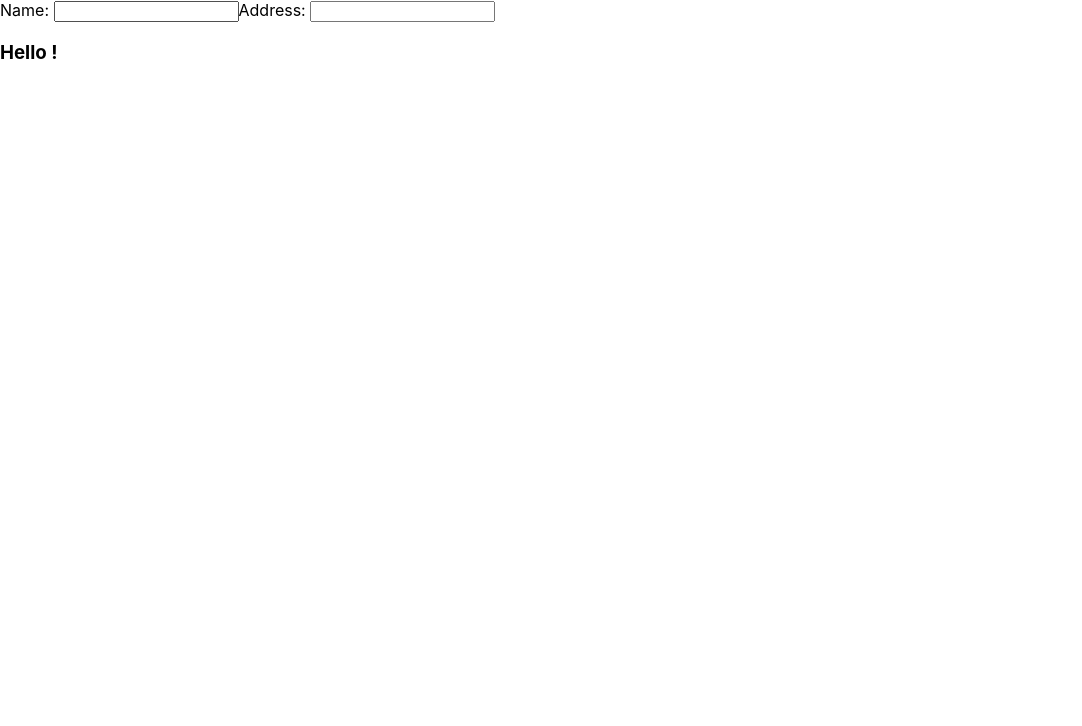
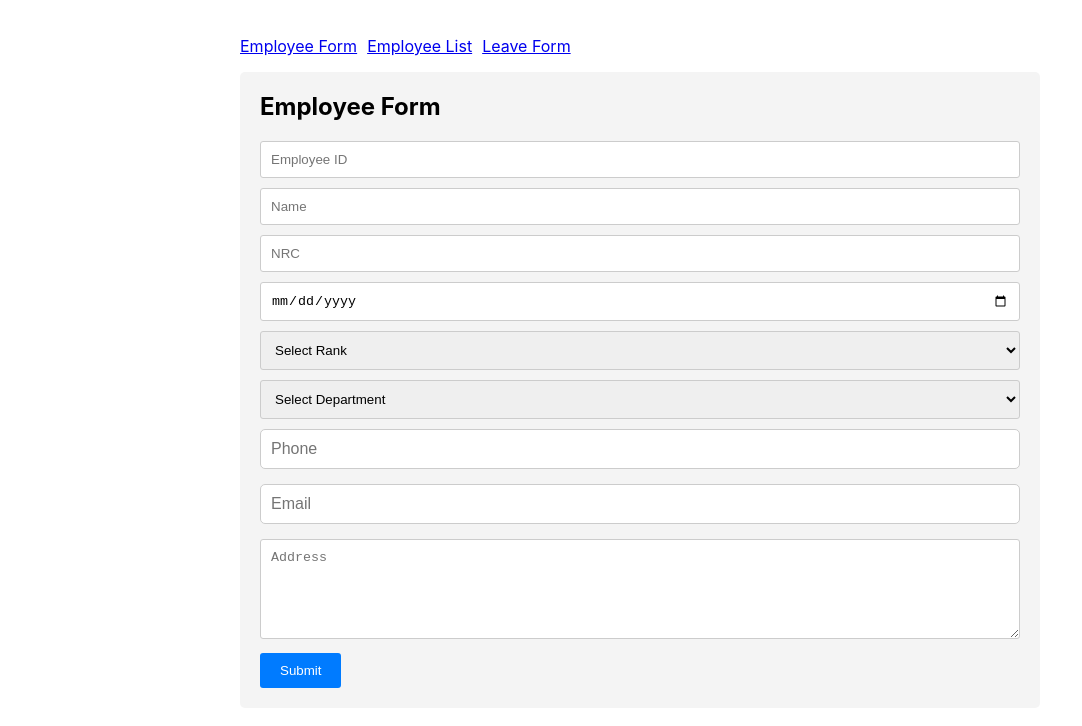
Before and after one commit to AungYeZawDev/react_class, a React (Create React App) app: page / in a window 1280 px wide. Shown: the top 726 px of the page, without its empty margins (0-1082 px from the left). Built offline with nearby package versions, Linux system fonts and the light colour scheme.

Commit message:
employee form, employee list, leave form

```diff
--- a/package.json
+++ b/package.json
@@ -8,6 +8,7 @@
     "@testing-library/user-event": "^13.5.0",
     "react": "^18.2.0",
     "react-dom": "^18.2.0",
+    "react-router-dom": "^6.22.3",
     "react-scripts": "5.0.1",
     "web-vitals": "^2.1.4"
   },
--- a/src/App.css
+++ b/src/App.css
@@ -32,6 +32,7 @@
   from {
     transform: rotate(0deg);
   }
+
   to {
     transform: rotate(360deg);
   }
@@ -43,17 +44,129 @@
 }
 
 .centered-form {
-  width: 300px; /* Set the width of the form */
-  padding: 20px; /* Add padding around the form */
+  width: 300px;
+  /* Set the width of the form */
+  padding: 20px;
+  /* Add padding around the form */
 }
 
 .centered-form label {
-  display: block; /* Ensure labels are displayed as blocks */
-  margin-bottom: 5px; /* Add some space below each label */
+  display: block;
+  /* Ensure labels are displayed as blocks */
+  margin-bottom: 5px;
+  /* Add some space below each label */
 }
 
 .centered-form input,
 .centered-form textarea {
-  width: calc(100% - 10px); /* Make inputs and textareas fill the available space */
-  margin-bottom: 10px; /* Add some space below each input */
+  width: calc(100% - 10px);
+  /* Make inputs and textareas fill the available space */
+  margin-bottom: 10px;
+  /* Add some space below each input */
 }
+
+.container {
+  max-width: 800px;
+  margin: 0 auto;
+  padding: 20px;
+}
+
+nav ul {
+  list-style-type: none;
+  padding: 0;
+}
+
+nav ul li {
+  display: inline;
+  margin-right: 10px;
+}
+
+.form-container {
+  background-color: #f4f4f4;
+  padding: 20px;
+  border-radius: 5px;
+  margin-bottom: 20px;
+}
+
+.form-container h2 {
+  margin-top: 0;
+}
+
+.form-container input[type="text"],
+.form-container input[type="date"],
+.form-container select,
+.form-container textarea {
+  width: 100%;
+  margin-bottom: 10px;
+  padding: 10px;
+  border: 1px solid #ccc;
+  border-radius: 3px;
+  box-sizing: border-box;
+}
+
+.form-container textarea {
+  height: 100px;
+}
+
+.form-container button {
+  background-color: #007bff;
+  color: #fff;
+  border: none;
+  padding: 10px 20px;
+  border-radius: 3px;
+  cursor: pointer;
+}
+
+.list-container {
+  background-color: #f9f9f9;
+  padding: 20px;
+  border-radius: 5px;
+  margin-bottom: 20px;
+}
+
+.list-container h2 {
+  margin-top: 0;
+}
+
+.list-container ul {
+  padding: 0;
+}
+
+.list-container ul li {
+  margin-bottom: 5px;
+}
+
+.list-container ul li:last-child {
+  margin-bottom: 0;
+}
+
+.phone-email-container {
+  display: flex;
+  flex-direction: column;
+}
+
+.input-container {
+  margin-bottom: 15px;
+}
+
+label {
+  margin-bottom: 5px;
+  font-weight: bold;
+}
+
+input[type="tel"],
+input[type="email"] {
+  padding: 10px;
+  border: 1px solid #ccc;
+  border-radius: 5px;
+  font-size: 16px;
+  width: 100%;
+  box-sizing: border-box;
+}
+
+input[type="tel"]:focus,
+input[type="email"]:focus {
+  outline: none;
+  border-color: #007bff;
+  box-shadow: 0 0 5px rgba(0, 123, 255, 0.5);
+}
--- a/src/App.js
+++ b/src/App.js
@@ -1,85 +1,190 @@
-import { memo, useState } from 'react';
+import React, { useState } from 'react';
+import { BrowserRouter as Router, Routes, Route, Link } from 'react-router-dom';
+import './App.css';
 
-export default function App() {
+const EmployeeForm = ({ onSubmit }) => {
+  const [employee, setEmployee] = useState({
+    id: '',
+    name: '',
+    nrc: '',
+    dob: '',
+    rank: '',
+    department: '',
+    phone: '',
+    email: '',
+    address: '',
+  });
 
-  const [name, setName] = useState('');
+  const handleChange = (e) => {
+    const { name, value } = e.target;
+    setEmployee({ ...employee, [name]: value });
+  };
 
-  const [address, setAddress] = useState('');
+  const handleSubmit = (e) => {
+    e.preventDefault();
+    onSubmit(employee);
+    // Reset form after submission
+    setEmployee({
+      id: '',
+      name: '',
+      nrc: '',
+      dob: '',
+      rank: '',
+      department: '',
+      phone: '',
+      email: '',
+      address: '',
+    });
+  };
 
   return (
+    <div className="form-container">
+      <h2>Employee Form</h2>
+      <form onSubmit={handleSubmit}>
+        <input type="text" name="id" value={employee.id} onChange={handleChange} placeholder="Employee ID" required />
+        <input type="text" name="name" value={employee.name} onChange={handleChange} placeholder="Name" required />
+        <input type="text" name="nrc" value={employee.nrc} onChange={handleChange} placeholder="NRC" required />
+        <input type="date" name="dob" value={employee.dob} onChange={handleChange} required />
+        <select name="rank" value={employee.rank} onChange={handleChange} required>
+          <option value="">Select Rank</option>
+          <option value="Junior">Junior</option>
+          <option value="Intermediate">Intermediate</option>
+          <option value="Senior">Senior</option>
+        </select>
+        <select name="department" value={employee.department} onChange={handleChange} required>
+          <option value="">Select Department</option>
+          <option value="IT">IT</option>
+          <option value="HR">HR</option>
+          <option value="Finance">Finance</option>
+        </select>
+        <div className="phone-email-container">
+          <div className="input-container">
+            <input type="tel" name="phone" value={employee.phone} onChange={handleChange} placeholder="Phone" required />
+          </div>
+          <div className="input-container">
+            <input type="email" name="email" value={employee.email} onChange={handleChange} placeholder="Email" required />
+          </div>
+        </div>
+        <textarea name="address" value={employee.address} onChange={handleChange} placeholder="Address" required ></textarea>
+        <button type="submit">Submit</button>
+      </form>
+    </div>
+  );
+};
 
-    <>
 
-      <label>
+// Employee List Component
+const EmployeeList = ({ employees }) => {
+  return (
+    <div className="list-container">
+      <h2>Employee List</h2>
+      <ul>
+        {employees.map((employee, index) => (
+          <li key={index}>
+            {employee.id} - {employee.name} - {employee.phone} - {employee.email}
+          </li>
+        ))}
+      </ul>
+    </div>
+  );
+};
 
-        Name{': '}
+// Leave Form Component
+const LeaveForm = ({ employees, onSubmit }) => {
+  const [leave, setLeave] = useState({
+    employeeName: '',
+    leaveType: '',
+    fromDate: '',
+    toDate: '',
+    remark: '',
+  });
 
-        <input value={name} onChange={e => setName(e.target.value)} />
+  const handleChange = (e) => {
+    const { name, value } = e.target;
+    setLeave({ ...leave, [name]: value });
+  };
 
-      </label>
-
-      <label>
-
-        Address{': '}
-
-        <input value={address} onChange={e => setAddress(e.target.value)} />
-
-      </label>
-
-      <Greeting name={name} />
-
-    </>
-
-  );
-
-}
-
-const Greeting = memo(function Greeting({ name }) {
-
-  console.log("Greeting was rendered at", new Date().toLocaleTimeString());
-
-  return <h3>Hello{name && ', '} {name}!</h3>;
-
-});
-
-function GreetingSelector({ value, onChange }) {
+  const handleSubmit = (e) => {
+    e.preventDefault();
+    console.log('Employee leave:', leave); // Log employee leave data
+    console.log('onSubmit function:', onSubmit); // Log onSubmit function
+    onSubmit(leave);
+    // Reset form after submission
+    setLeave({
+      employeeName: '',
+      leaveType: '',
+      fromDate: '',
+      toDate: '',
+      remark: '',
+    });
+  };
 
   return (
+    <div className="form-container">
+      <h2>Leave Form</h2>
+      <form onSubmit={handleSubmit}>
+        <select name="employeeName" value={leave.employeeName} onChange={handleChange} required>
+          <option value="">Select Employee</option>
+          {employees.map((employee, index) => (
+            <option key={index} value={employee.name}>
+              {employee.name}
+            </option>
+          ))}
+        </select>
+        <select name="leaveType" value={leave.leaveType} onChange={handleChange} required>
+          <option value="">Select Leave Type</option>
+          <option value="Medical Leave">Medical Leave</option>
+          <option value="Casual Leave">Casual Leave</option>
+          <option value="Annual Leave">Annual Leave</option>
+          <option value="Exam Leave">Exam Leave</option>
+        </select>
+        <input type="date" name="fromDate" value={leave.fromDate} onChange={handleChange} required />
+        <input type="date" name="toDate" value={leave.toDate} onChange={handleChange} required />
+        <textarea name="remark" value={leave.remark} onChange={handleChange} placeholder="Remark"></textarea>
+        <button type="submit">Submit</button>
+      </form>
+    </div>
+  );
+};
 
-    <>
 
-      <label>
 
-        <input
+const App = () => {
+  const [employees, setEmployees] = useState([]);
 
-          type="radio"
+  const handleEmployeeSubmit = (employee) => {
+    setEmployees(prevEmployees => [...prevEmployees, employee]);
+  };
 
-          checked={value === 'Hello'}
+  const handleLeaveSubmit = (leave) => {
+    console.log('Leave submitted:', leave); // Log leave data
+  };
 
-          onChange={e => onChange('Regular')}
+  return (
+    <Router>
+      <div className="container">
+        <nav>
+          <ul>
+            <li>
+              <Link to="/">Employee Form</Link>
+            </li>
+            <li>
+              <Link to="/employee-list">Employee List</Link>
+            </li>
+            <li>
+              <Link to="/leave-form">Leave Form</Link>
+            </li>
+          </ul>
+        </nav>
+        <Routes>
+          <Route exact path="/" element={<EmployeeForm onSubmit={handleEmployeeSubmit} />} />
+          <Route path="/employee-list" element={<EmployeeList employees={employees} />} />
+          <Route path="/leave-form" element={<LeaveForm employees={employees} onSubmit={handleLeaveSubmit} />} />
+        </Routes>
+      </div>
+    </Router>
+  );
+};
 
-        />
 
-        Regular greeting
-
-      </label>
-
-      <label>
-
-        <input
-
-          type="radio"
-
-          checked={value === 'Hello and welcome'}
-
-          onChange={e => onChange('Hello and welcome Enthusiastic')}
-
-          Enthusiastic greeting />
-
-      </label>
-
-    </>
-
-  );
-
-}
+export default App;
```
Also changed, not shown: 1 other file (tests, documents, lock files or other folders).
